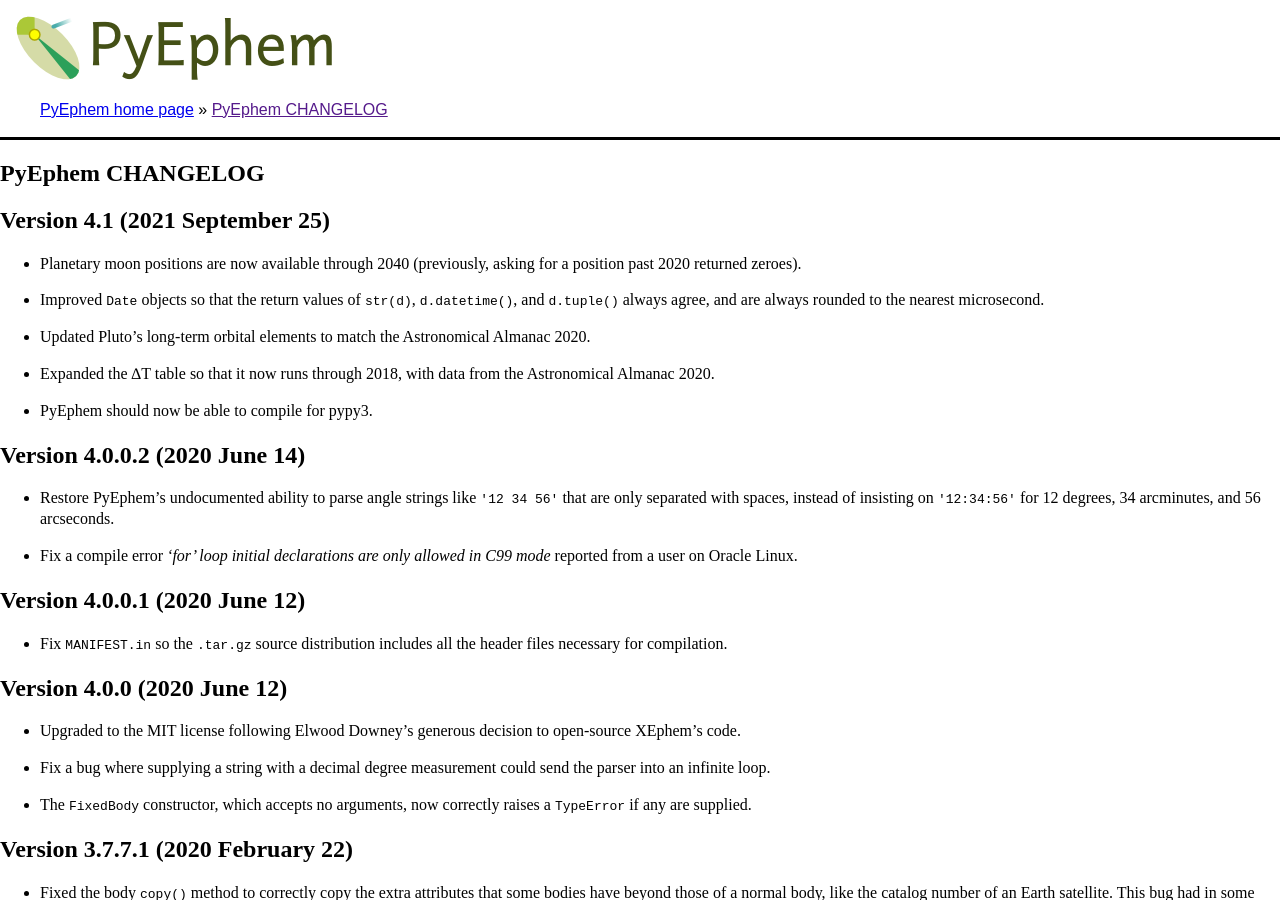
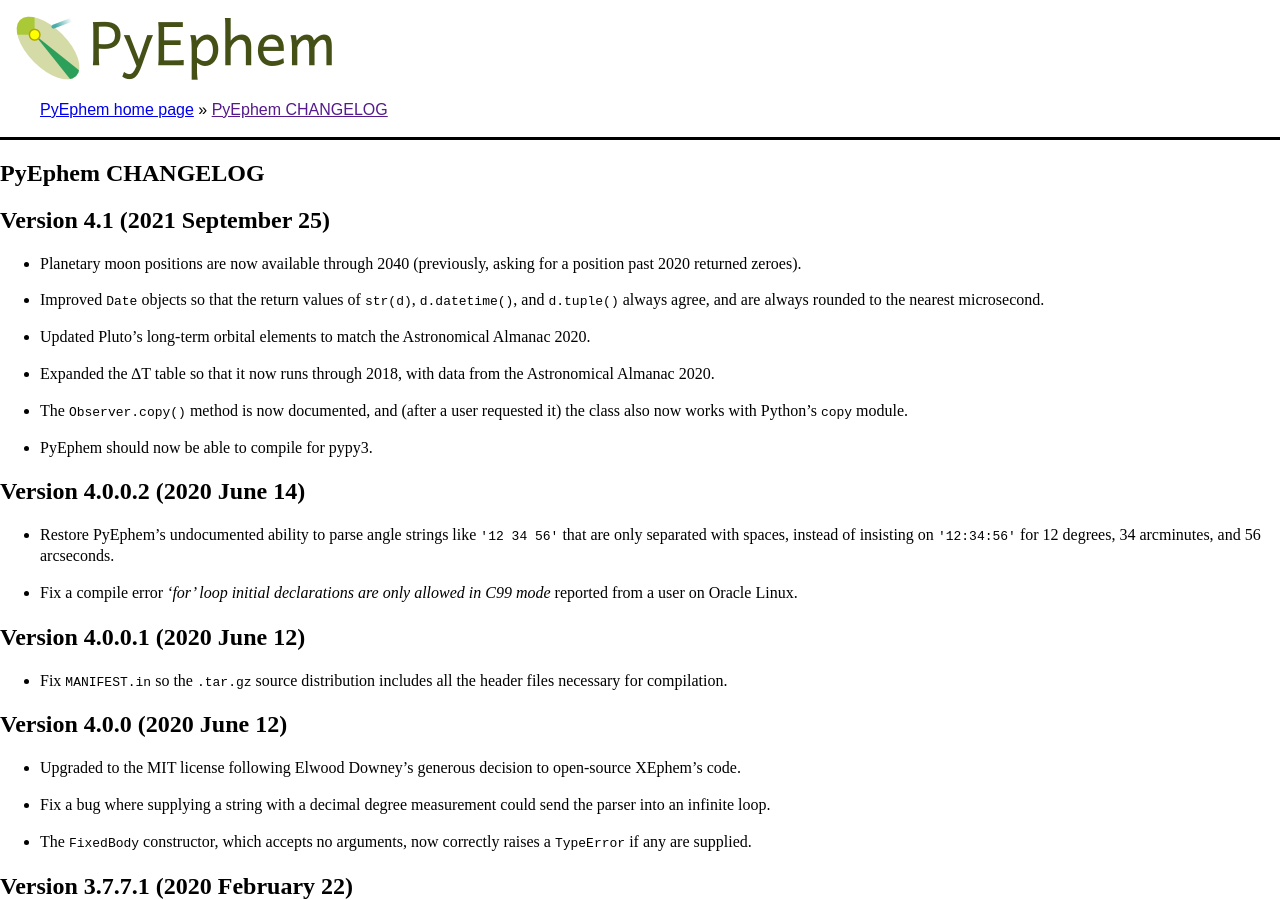
Before and after one commit to brandon-rhodes/pyephem, a Sphinx documentation site: the page built from ephem/doc/CHANGELOG.rst, in a window 1280 px wide and 900 px high. Built offline with Sphinx 7.4.7, drawn with Linux system fonts in a browser that asks for light colours.

Commit message:
Fix #174: document and alias Observer.copy()

```diff
--- a/ephem/__init__.py
+++ b/ephem/__init__.py
@@ -299,6 +299,8 @@
         o.temp = self.temp
         o.pressure = self.pressure
         return o
+
+    __copy__ = copy
 
     def __repr__(self):
         """Return a useful textual representation of this Observer."""
--- a/ephem/doc/CHANGELOG.rst
+++ b/ephem/doc/CHANGELOG.rst
@@ -17,6 +17,10 @@
 
 - Expanded the ∆T table so that it now runs through 2018,
   with data from the Astronomical Almanac 2020.
+
+- The ``Observer.copy()`` method is now documented,
+  and (after a user requested it)
+  the class also now works with Python’s ``copy`` module.
 
 - PyEphem should now be able to compile for pypy3.
 
--- a/ephem/doc/quick.rst
+++ b/ephem/doc/quick.rst
@@ -512,6 +512,8 @@
 
  * A ``ValueError`` signals a non-existent place.
 
+ * You can make a copy of an ``Observer`` with its ``copy()`` method.
+
 .. _transit-rising-setting:
 
 transit, rising, and setting
```
Also changed, not shown: 1 other file.
